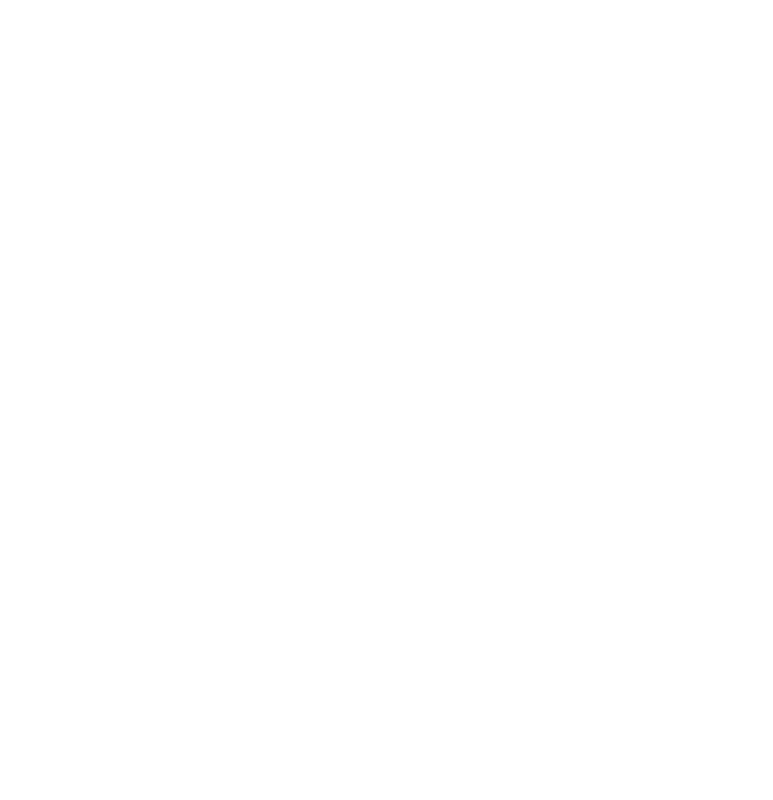
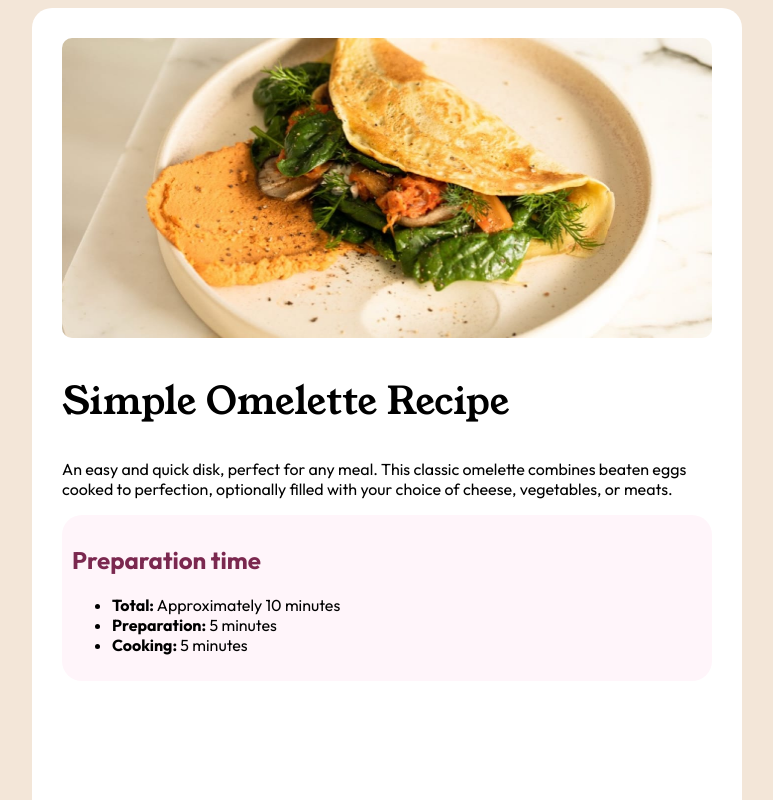
Before and after one commit to Lucas-S-Guilherme/web1, a plain HTML site: page desafioAula/Projeto/index.html in a window 1280 px wide. Shown: the top 800 px of the page, without its empty margins (253-1026 px from the left). Drawn offline with Linux system fonts and the light colour scheme.

Commit message:
Em progresso

```diff
--- a/desafioAula/Projeto/css/style.css
+++ b/desafioAula/Projeto/css/style.css
@@ -0,0 +1,51 @@
+body{
+    background-color: hsl(30, 54%, 90%);
+}
+
+/* Preparation time
+
+*/
+
+#preparationTime{
+ background-color: hsl(330, 100%, 98%);
+ border-radius: 20px;
+ padding: 10px;
+ font-family: 'Outfit';
+ font-weight: 400;
+}
+
+#titlePreparation{
+    color: hsl(332, 51%, 32%);
+}
+
+@font-face {
+    font-family: 'Outfit';
+    src: url('../fonts/Outfit/Outfit-VariableFont_wght.ttf') format('truetype');
+}
+
+@font-face {
+    font-family: 'Young_Serif';
+    src: url(../fonts/Young_Serif/YoungSerif-Regular.ttf);
+}
+
+
+h1{
+    font-family: 'Young_Serif';
+    font-weight: 400;
+    font-size: 38px;
+}
+
+article{
+    width: 650px;
+    height: 1200px;
+    margin: 0 auto;
+    padding: 30px 30px 30px 30px;
+    background-color:  hsl(0, 0%, 100%);
+    border-radius: 20px;
+
+}
+
+p{
+    font-size: 16px;
+    font-family: 'Outfit';
+}
--- a/desafioAula/Projeto/index.html
+++ b/desafioAula/Projeto/index.html
@@ -5,10 +5,45 @@
     <meta charset="UTF-8">
     <meta name="viewport" content="width=device-width, initial-scale=1.0">
     <title>Document</title>
+
     <link rel="stylesheet" type="text/css" href="css/style.css">
+
+    <link rel="" href="">
+
+
 </head>
 
 <body>
 
+    <header>
+
+
+    </header>
+
+    <article>
+
+        <div>
+            <img src="imagens/image-omelette.jpeg" style="border-radius: 10px" alt="Imagem de um omelete" width="650" height="300">
+        </div>
+
+        <h1>Simple Omelette Recipe</h1>
+
+        <section>
+            <p>An easy and quick disk, perfect for any meal. This classic omelette combines beaten eggs cooked to perfection, optionally filled with your choice of cheese, vegetables, or meats.</p>
+        </section>
+
+        <section id="preparationTime">
+            <h2 id="titlePreparation">Preparation time</h2>
+            <ul>
+                <li><strong>Total:</strong> Approximately 10 minutes</li>
+                <li><strong>Preparation:</strong> 5 minutes</li>
+                <li><strong>Cooking:</strong> 5 minutes</li>
+            </ul>
+        </section>
+
+
+    </article>
+
 </body>
+
 </html>
```
